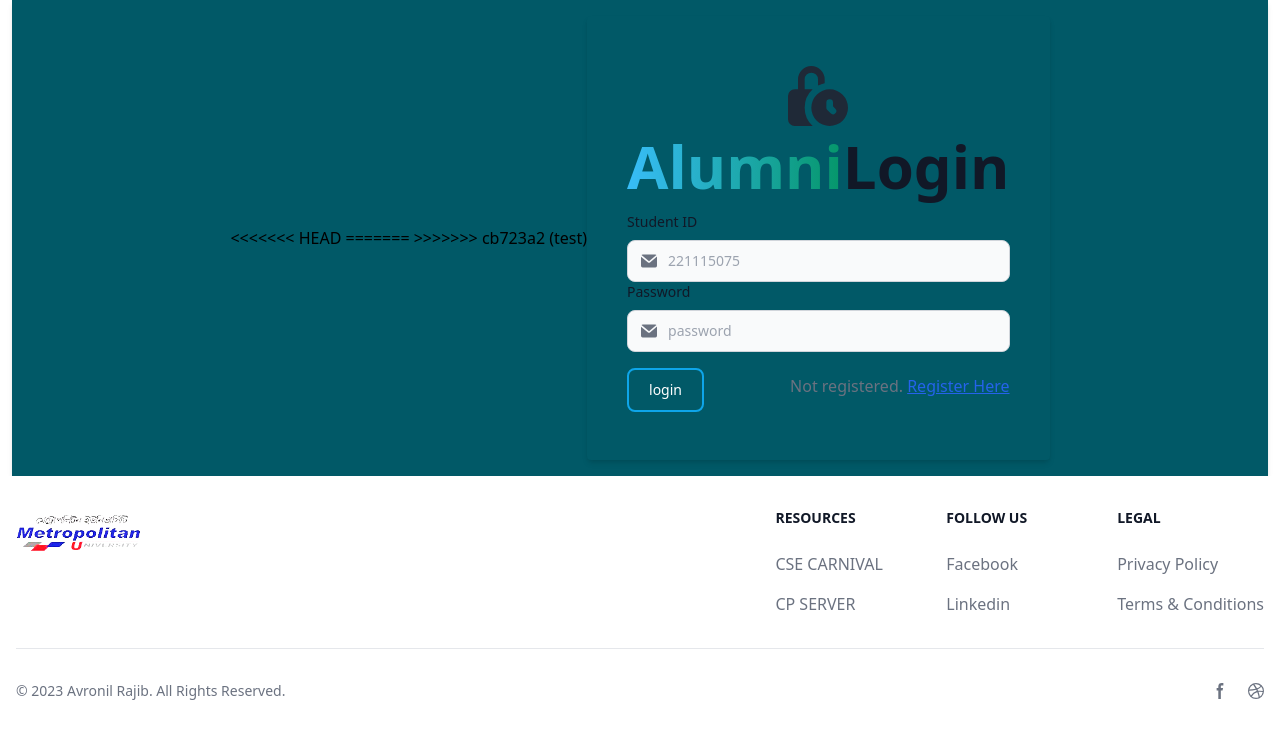
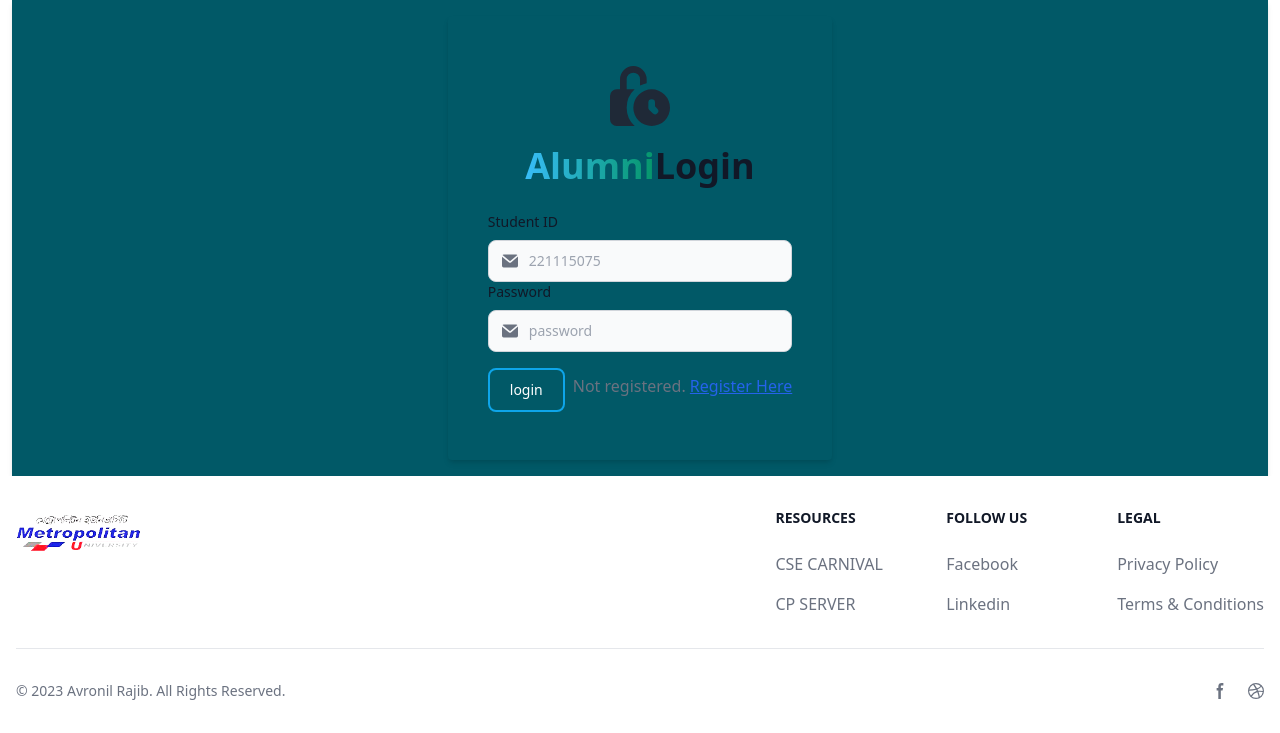
Before and after one commit to razibdash/AMS, a PHP site: page /alumni_login.php in a window 1280 px wide. Shown: the part 84-817 px from the top of the page. Run offline with PHP 8.4, Linux system fonts and the light colour scheme; some libraries are stand-ins or nearby versions.

Commit message:
navigation,index,check_id,alumni login UI chnages

```diff
--- a/Alumni/navigation.php
+++ b/Alumni/navigation.php
@@ -27,13 +27,8 @@
             </svg>
          </button>
          <a href="dashboard.php?user_id=<?php echo $id;?>" class="flex ms-2 md:me-24">
-<<<<<<< HEAD
           <img src="../image/mulogo.png" class="h-12 mt-1" alt="Logo" />
           <span class="self-center text-1xl font-semibold whitespace-nowrap dark:text-white"> Alumni</span>
-=======
-          <img src="../image/logo.png" class="h-12 mt-1" alt="Logo" />
-          <span class="self-center text-2xl font-semibold whitespace-nowrap dark:text-white">MU Alumni</span>
->>>>>>> cb723a2 (test)
         </a>
       </div>
       <?php
--- a/alumni_login.php
+++ b/alumni_login.php
@@ -4,17 +4,13 @@
   <div class="loginSection">
      <div class="container">
      <div class="login-part bg-[#015967] shadow-md max-w-screen-xl flex flex-wrap items-center justify-center mx-auto p-4">
-<<<<<<< HEAD
-
-=======
->>>>>>> cb723a2 (test)
          <div class="admin-login bg-[#015967] p-10 rounded scroll-p-5 shadow-md">
             <svg class="w-20 h-20 m-auto text-gray-800 dark:text-white" aria-hidden="true" xmlns="http://www.w3.org/2000/svg" width="24" height="24" fill="currentColor" viewBox="0 0 24 24">
               <path fill-rule="evenodd" d="M10 5a2 2 0 0 0-2 2v3h2.4A7.48 7.48 0 0 0 8 15.5a7.48 7.48 0 0 0 2.4 5.5H5a2 2 0 0 1-2-2v-7a2 2 0 0 1 2-2h1V7a4 4 0 1 1 8 0v1.15a7.446 7.446 0 0 0-1.943.685A.999.999 0 0 1 12 8.5V7a2 2 0 0 0-2-2Z" clip-rule="evenodd"/>
               <path fill-rule="evenodd" d="M10 15.5a5.5 5.5 0 1 1 11 0 5.5 5.5 0 0 1-11 0Zm6.5-1.5a1 1 0 1 0-2 0v1.5a1 1 0 0 0 .293.707l1 1a1 1 0 0 0 1.414-1.414l-.707-.707V14Z" clip-rule="evenodd"/>
             </svg>
 
-            <h1 class="mb-4 text-3xl font-extrabold text-gray-900 dark:text-white md:text-5xl lg:text-6xl"><span class="text-transparent bg-clip-text bg-gradient-to-r to-emerald-600 from-sky-400">Alumni</span>Login</h1>
+            <h1 class="mb-4 text-center text-2xl font-extrabold text-gray-900 dark:text-white md:text-3xl lg:text-4xl"><span class="text-transparent bg-clip-text bg-gradient-to-r to-emerald-600 from-sky-400">Alumni</span>Login</h1>
 
               <form class="max-w-sm mx-auto" action="php_core/alumni_login.php" method="POST">
               <label for="email-address-icon" class="block mb-2 text-sm font-medium text-gray-900 dark:text-white">Student ID</label>
--- a/check_id.php
+++ b/check_id.php
@@ -10,7 +10,7 @@
               <path fill-rule="evenodd" d="M10 15.5a5.5 5.5 0 1 1 11 0 5.5 5.5 0 0 1-11 0Zm6.5-1.5a1 1 0 1 0-2 0v1.5a1 1 0 0 0 .293.707l1 1a1 1 0 0 0 1.414-1.414l-.707-.707V14Z" clip-rule="evenodd"/>
             </svg>
 
-            <h1 class="mb-4 text-3xl font-extrabold text-gray-900 dark:text-white md:text-5xl lg:text-6xl"><span class="text-transparent bg-clip-text bg-gradient-to-r to-emerald-600 from-sky-400">Check Yo</span>ur Id</h1>
+            <h1 class="mb-4 text-2xl text-center font-extrabold text-gray-900 dark:text-white md:text-3xl lg:text-4xl"><span class="text-transparent bg-clip-text bg-gradient-to-r to-emerald-600 from-sky-400">Check Yo</span>ur Id</h1>
             <?php
               require("config/configer.php");
                if(isset($_POST['studentId'])){
@@ -33,7 +33,7 @@
                         }
 
                     }else{
-                       echo "Wrong id ! try Again ?";
+                       echo "<p class='text-red-400 '>Wrong ID Try Again?</p>";
                     }
                   }else{
                     echo"Enter Your ID";
--- a/index.php
+++ b/index.php
@@ -160,7 +160,7 @@
             <div class="container container-lg container-md container-sm mx-auto">
                 <div class="job-section-heading">
                 <h1 class=" text-center  text-black-500 font-extrabold  dark:text-black-400 text-4xl">Job For <span class="text-blue-800 bold">Fresher</span></h1>
-                <p class="mb-3 w-58 m-auto text-center text-gray-500 dark:text-gray-400">Discover entry-level positions perfect for fresh graduates eager to dive into career path</p>
+                <p class="mb-3 w-58 m-auto text-center text-gray-500 dark:text-gray-400">Discover entry-level positions perfect for fresh graduates eager to dive into career path</p>
                 </div>
                 <div class="job-card">
                     <!-- job ONE -->
```
